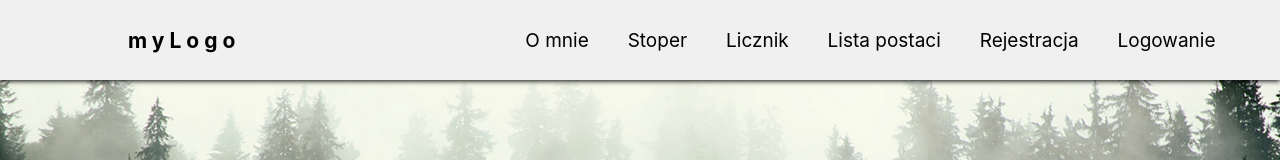
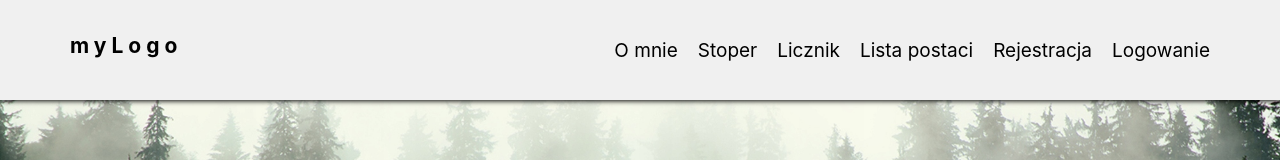
Before and after one commit to Mentor24/react-project, a React (Create React App) app: page / in a window 1280 px wide. Shown: the top 160 px of the page. Built offline with nearby package versions, Linux system fonts and the light colour scheme.

Commit message:
changes_v3

```diff
--- a/src/App.js
+++ b/src/App.js
@@ -9,8 +9,7 @@ const S = {
   Nav: styled.div`
     display: flex;
     align-items: center;
-    justify-content: space-between;
-    height: 10vh;
+    height: 100px;
     background-color: #f0f0f0;
     position: fixed;
     width: 100%;
@@ -22,56 +21,56 @@ const S = {
       display: none;
     }
 
-    @media screen and (max-width: 768px){
+    @media screen and (max-width: 850px){
+
+    height: ${({ isClicked }) => isClicked === true ? '340px' : ''};
+    text-align: ${({ isClicked }) => isClicked === true ? 'center' : ''};
+
       > button {
         display: flex;
         }
       }
     }
+  `,
+
+  Logo: styled.span`
+      position: absolute;
+      left: 70px;
+      top: 33px;
 
   `,
 
-  Logo: styled.span`
-    margin-left: 10%;
-  `,
+  Menu: styled.div`
+    position: absolute;
+    right: 50px;
 
-  Menu: styled.div`
-    margin-right: 5%;
-    display: flex;
-    justify-content: space-evenly;
-    width: 40%;
-
-    @media screen and (max-width: 1366px){
-      width: 60%;
-      margin-right: 2%;
-    }
-
-    @media screen and (max-width: 1024px){
-      width: 70%;
-      margin-right: 0%;
-    }
-
-    @media screen and (max-width: 768px){
-      display: none;
+    @media screen and (max-width: 850px){
+      display: ${({ isClicked }) => isClicked === true ? 'flex' : 'none'};
+      flex-direction: ${({ isClicked }) => isClicked === true ? 'column' : 'none'};
+      width: ${({ isClicked }) => isClicked === true ? '100%' : ''};
+      right: 0px;
+      position: absolute;
+      top: 80px;
     }
   `,
 
   Button: styled.button`
-    margin-right: 10%;
+    position: absolute;
+    top: 33px;
+    right: 50px;
   `,
 }
 
 const App = () => {
 
-const [showMenu, setShowMenu] = useState(true);
-
+const [showMenu, setShowMenu] = useState(false);
   return (
     <Router>
-        <S.Nav>
+        <S.Nav isClicked={showMenu}>
           <S.Logo>
             <NavLogoComponent LogoName = 'myLogo' link = '/'/>
           </S.Logo>
-          <S.Menu id={showMenu ? "hidden" : ""}>
+          <S.Menu isClicked={showMenu}>
             <NavComponent ComponentName = 'O mnie' link = '/AboutMe'/>
             <NavComponent ComponentName = 'Stoper' link = '/Stopwatch'/>
             <NavComponent ComponentName = 'Licznik' link = '/Counter'/>
--- a/src/components/NavComponent.js
+++ b/src/components/NavComponent.js
@@ -6,6 +6,8 @@ const S = {
     font-size: 19px;
     text-decoration: none;
     color: black;
+    margin-right: 20px;
+
 
     &:hover {
     opacity: 0.7;
@@ -13,6 +15,21 @@ const S = {
 
     &:active {
     opacity: 0.5;
+    }
+
+    @media screen and (max-width: 850px){
+        font-size: 30px;
+        width: 100%;
+
+        &:hover {
+            opacity: 1;
+            background-color: #9fa9a3;
+            color: white;
+            }
+
+            &:active {
+            opacity: 1;
+            }
     }
     `
 }
```
